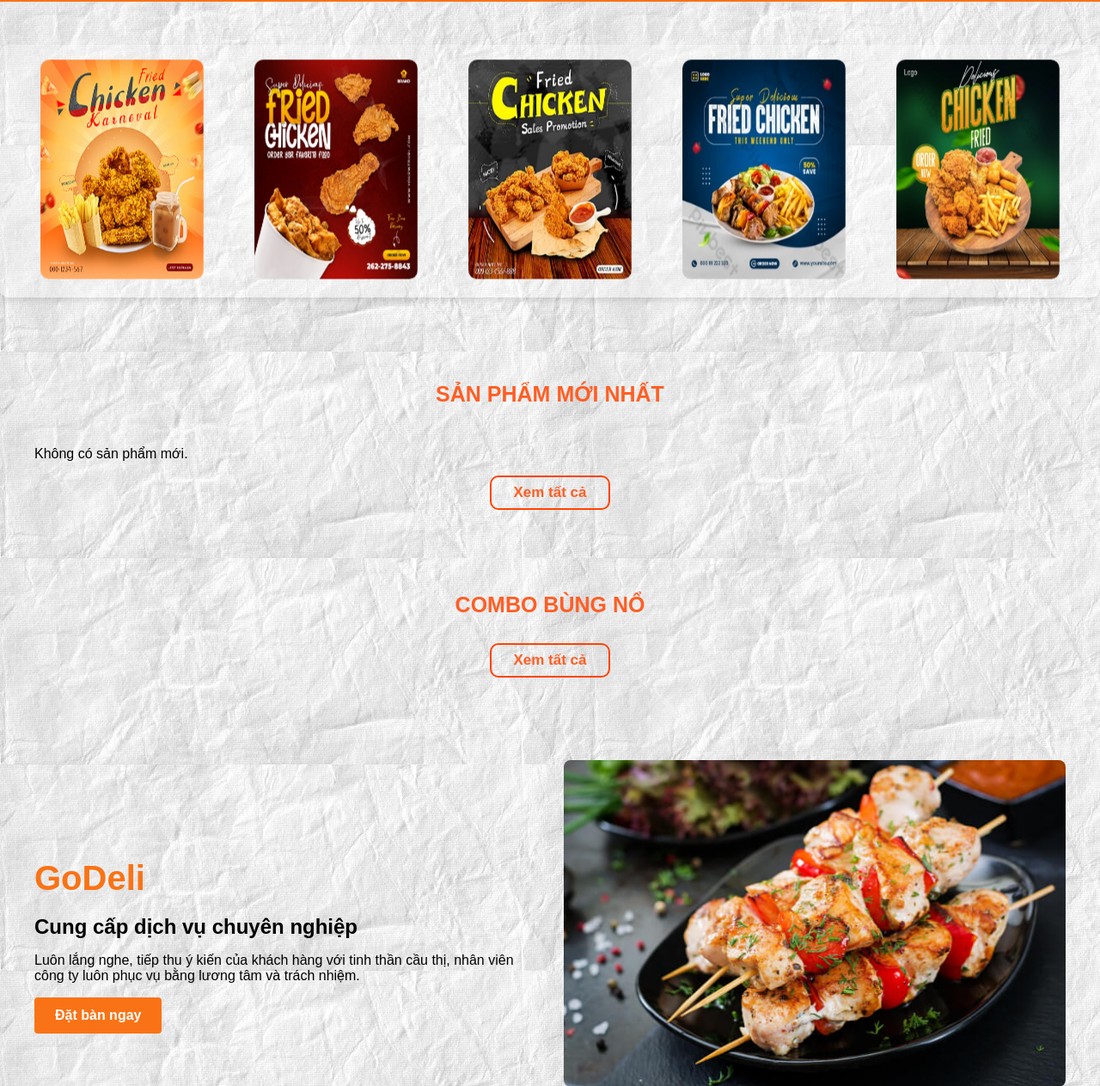
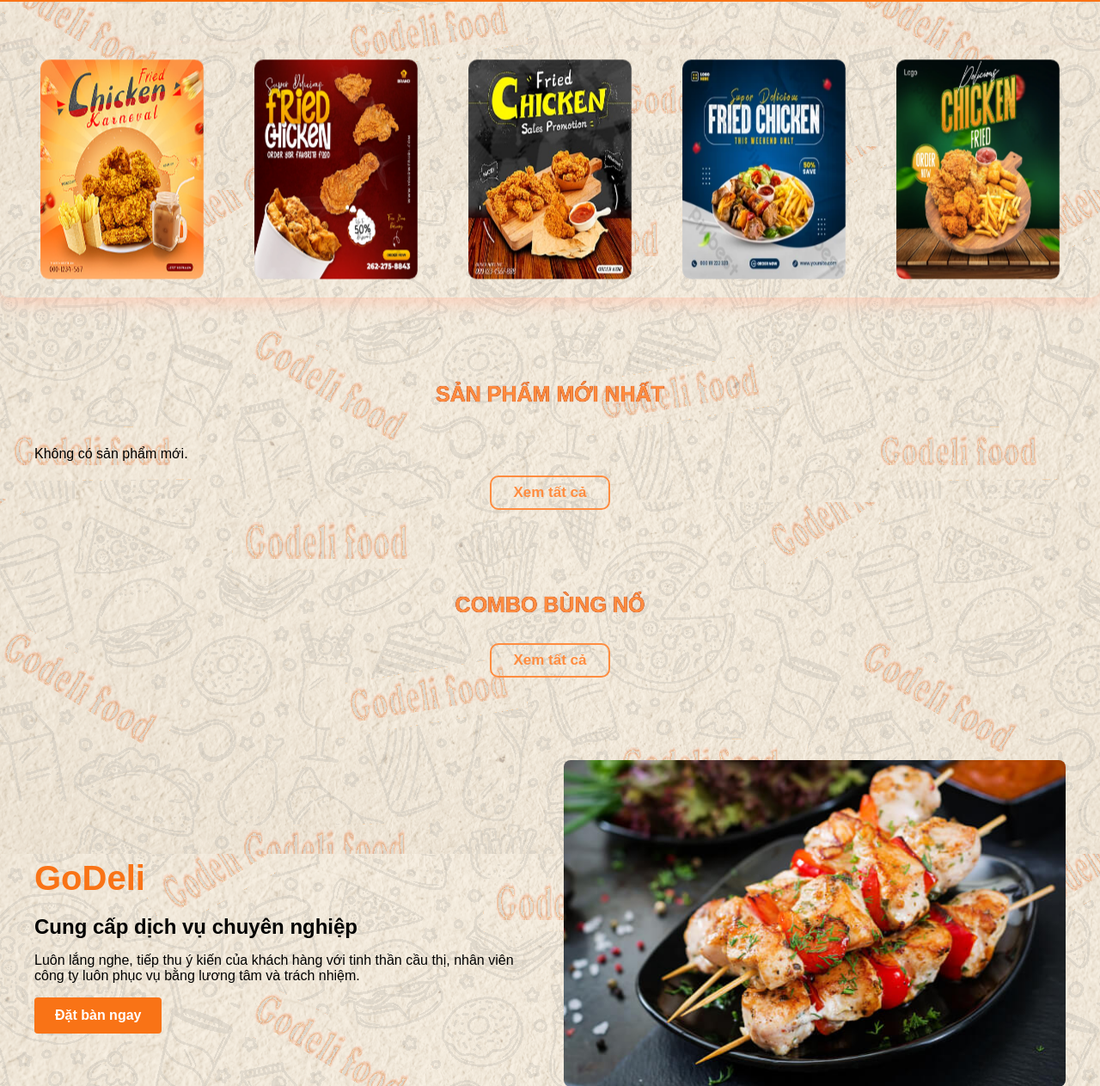
Before and after one commit to NguyenThanhThuyTrang/godeli, a PHP site: page / in a window 1280 px wide. Shown: the part 551-1814 px from the top of the page at 86% size. Run offline with PHP 8.4, Linux system fonts and the light colour scheme; data that the repository does not hold is empty.

Commit message:
css trang chủ

```diff
--- a/css/sanpham/style.css
+++ b/css/sanpham/style.css
@@ -94,7 +94,7 @@ body {
     flex-direction: column;
     align-items: center;
     border: 1px solid #cfcfcf;
-    box-shadow: 0 8px 16px rgba(0, 0, 0, 0.1);
+    box-shadow: 0 8px 16px rgba(255, 144, 104, 0.5);
     margin-bottom: 25px; /* Đảm bảo khoảng cách giữa các hàng */
 }
 
@@ -106,7 +106,7 @@ body {
 
 .recipe-card:hover {
     transform: scale(1.02);
-    box-shadow: 0 10px 18px rgba(0, 0, 0, 0.2);
+    box-shadow: 0 8px 16px rgba(255, 127, 80, 0.5);
     border: 2px solid #ff7f50;
 }
 
--- a/css/trangchu/style.css
+++ b/css/trangchu/style.css
@@ -17,13 +17,13 @@ body{
     flex-direction: column;
     align-items: center;
     border: 1px solid #cfcfcf;
-    box-shadow: 0 8px 16px rgba(0, 0, 0, 0.1);
+    box-shadow: 0 8px 16px rgba(255, 144, 104, 0.5);
     margin-bottom: 25px; /* Đảm bảo khoảng cách giữa các hàng */
 }
 
 .recipe-card:hover {
     transform: scale(1.02);
-    box-shadow: 0 10px 18px rgba(0, 0, 0, 0.2);
+    box-shadow: 0 8px 16px rgba(255, 127, 80, 0.5);
     border: 2px solid #ff7f50;
 }
 
@@ -189,11 +189,15 @@ a:hover {
 }
 
 .new-products .title-newproducts {
+    font-weight: bold;
     text-align: center;
     margin-bottom: 30px;
     font-size: 25px !important;
-    color: #ff5e24 !important;
+    color: #ff8c3f !important; /* Màu cam chính */
+    text-shadow: 0px 0px 1px #ba2f00, /* Viền cam đậm hơn nhẹ */
+                 0px 0px 0.5px #6c1b00; /* Hiệu ứng mờ vừa đủ */
 }
+
 
 .btn-xem-all{
     display: flex;
@@ -203,10 +207,10 @@ a:hover {
 
 .view-all-button{
     font-size: 17px;
-    color: #ff5e24 !important;
+    color: #ff8c3f !important;
     font-weight: bold;
     background-color: rgba(255, 255, 255, 0);
-    border: 2px solid #ff4400;
+    border: 2px solid #ff8c3f;
     padding: 8px 25px;
     border-radius: 10px;
     color: white;
@@ -215,7 +219,7 @@ a:hover {
 }
 
 .view-all-button:hover {
-    background-color: #ff5e24;
+    background-color: #ff8c3f;
     color: #fff !important;
 }
 
@@ -276,9 +280,9 @@ animation: moveRight 1s forwards;
 .ads-section {
     margin: 50px 0;
     padding: 20px;
-    background-color: rgba(255, 255, 255, 0.3);
+    background-color: rgba(255, 255, 255, 0);
     border-radius: 10px;
-    box-shadow: 0 4px 6px rgba(0, 0, 0, 0.1);
+    box-shadow: 0 8px 16px rgba(255, 187, 162, 0.5);
     text-align: center;
 }
 
--- a/views/sanpham/index.php
+++ b/views/sanpham/index.php
@@ -1,6 +1,6 @@
 <?php
 session_start();
-echo '<link rel="stylesheet" href="css/sanpham/style.css?v=2">';
+echo '<link rel="stylesheet" href="css/sanpham/style.css?v=1">';
 echo '<link rel="stylesheet" href="https://cdnjs.cloudflare.com/ajax/libs/font-awesome/6.0.0-beta3/css/all.min.css">';
 include 'controller/csanpham.php';
 
```
Also changed, not shown: images/BCK2.png (added), images/back1.png (added), images/scratched-paper-texture.png, 1 other file.
